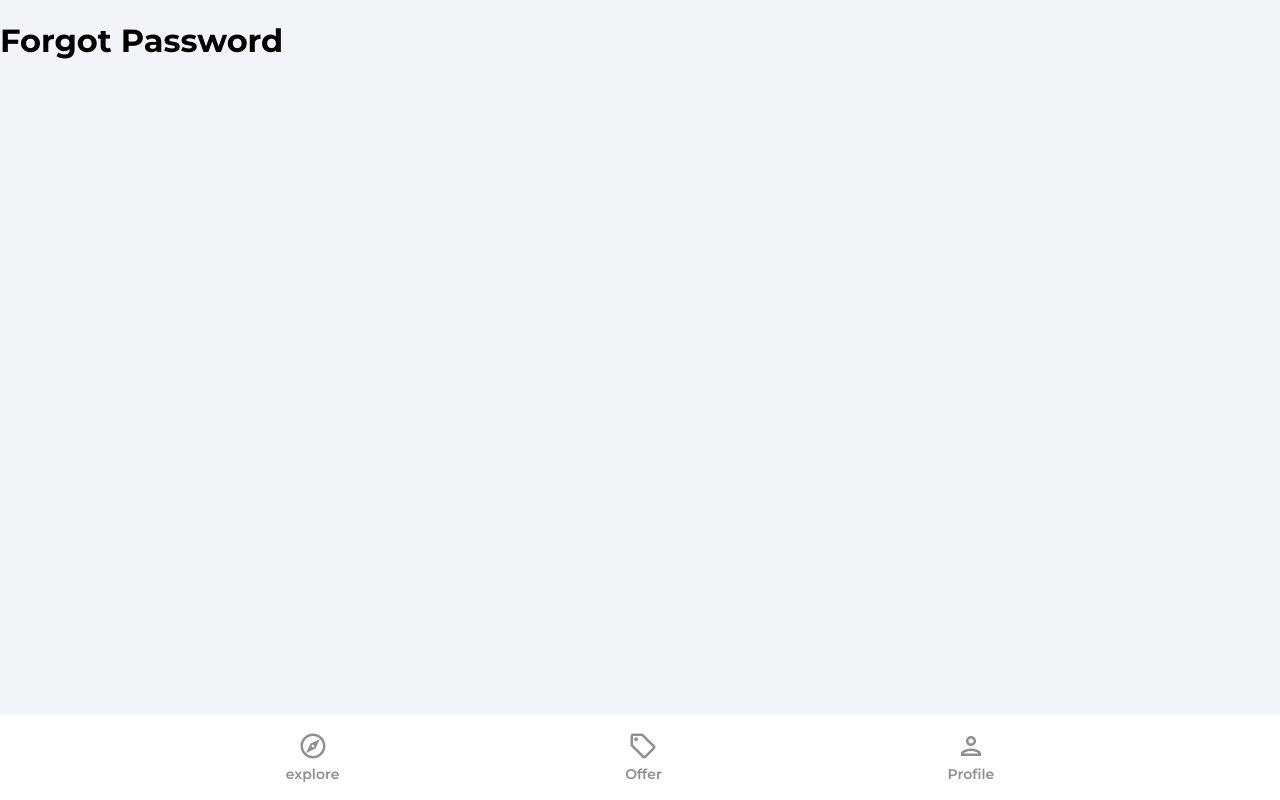
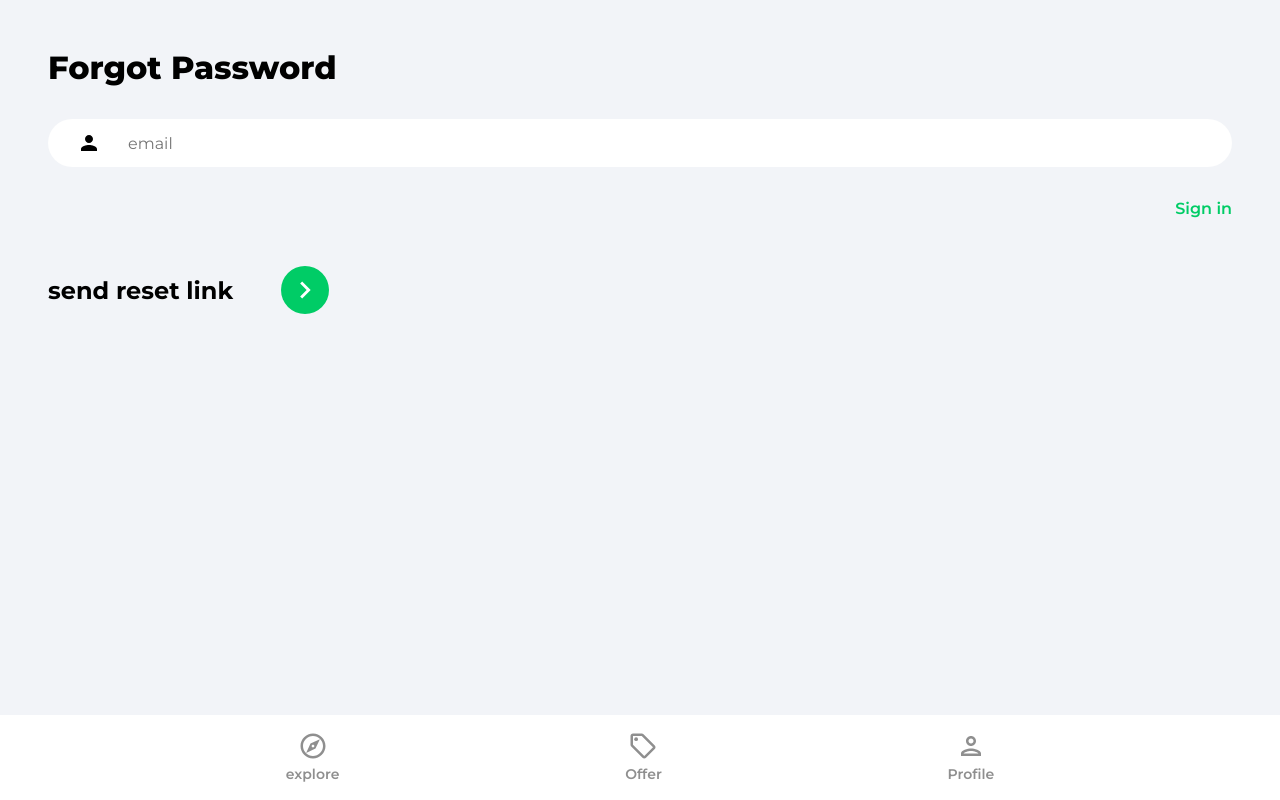
Before and after one commit to ahmadovski/house-marketplace-app, a React (Vite) app: page /forgot-Password in a window 1280 px wide. Built offline with nearby package versions, Linux system fonts and the light colour scheme.

Commit message:
add Forgot password funcionality with auth

```diff
--- a/src/pages/ForgotPassword/ForgotPassword.jsx
+++ b/src/pages/ForgotPassword/ForgotPassword.jsx
@@ -1,8 +1,51 @@
+import { useState } from "react"
+import { Link } from "react-router-dom"
+import { getAuth, sendPasswordResetEmail } from "firebase/auth"
+import { ReactComponent as ArrowRight} from "../../assets/svg/keyboardArrowRightIcon.svg"
+import { toast } from "react-toastify"
 
 function ForgotPassword() {
+  const [email , setEmail] = useState('')
+
+  const onChange = (e) => {
+    setEmail(e.target.value)
+  }
+  const onSubmit = async(e) => {
+    e.preventDefault()
+    try {
+      const auth =  getAuth()
+      await sendPasswordResetEmail(auth, email)
+      toast.success('email was sent')
+
+    } catch (error) {
+      toast.error('something went wrong!')
+
+    }
+
+  }
     return (
-      <div>
-          <h1>Forgot Password</h1>
+      <div className="pageContainer">
+        <header>
+          <p className="pageHeader">Forgot Password</p>
+        </header>
+        <main>
+          <form onSubmit={onSubmit}>
+            <input type="email"
+            placeholder="email"
+            value={email}
+            id="email"
+            onChange={onChange}
+            className="emailInput" />
+            <Link className="forgotPasswordLink" to="/sign-in">Sign in</Link>
+          </form>
+          <div className="signInBar">
+            <div className="signInText">send reset link</div>
+            <button type="submit" onClick={onSubmit} className="signInButton" color="white">
+              <ArrowRight fill='#fff' width='34px' height='34px' />
+            </button>
+
+          </div>
+        </main>
       </div>
     )
   }
```
